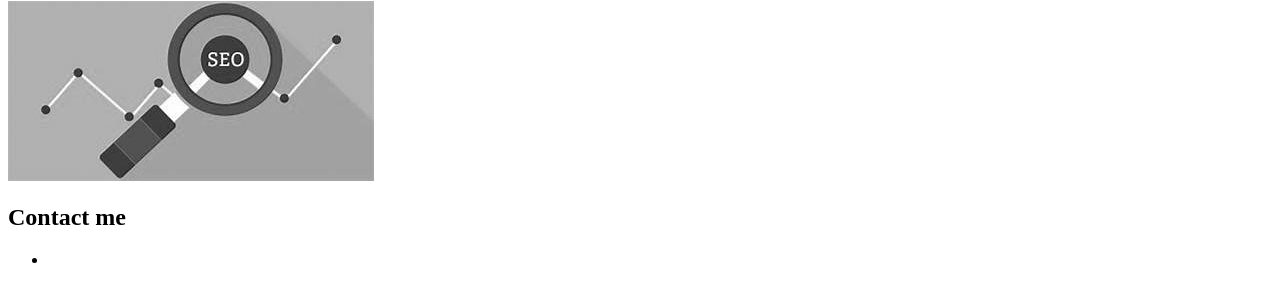
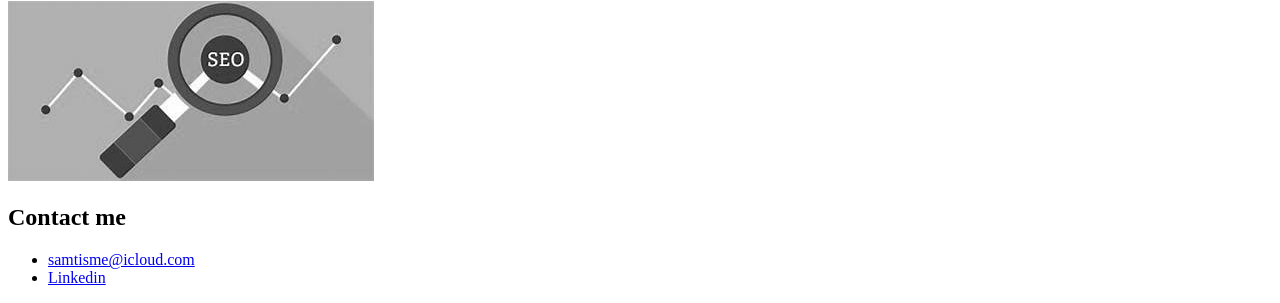
Before and after one commit to figuri/figuri-portfolio, a plain HTML site: page index.html in a window 1280 px wide. Shown: the part 677-980 px from the top of the page. Drawn offline with Linux system fonts and the light colour scheme.

Commit message:
added a picture of myself and edited some lines within index file

```diff
--- a/index.html
+++ b/index.html
@@ -45,7 +45,10 @@
             <h2>Contact me</h2>
             <ul>
                 <li>
-                    <a href="mailto:samtisme@icloud.com"></a>
+                    <a href="mailto:samtisme@icloud.com">samtisme@icloud.com</a>
+                </li>
+                <li>
+                    <a href="https://www.linkedin.com/in/samuel-thomas-b82614183/">Linkedin</a>
                 </li>
             </ul>
         </section>
```
Also changed, not shown: 1 other file.
